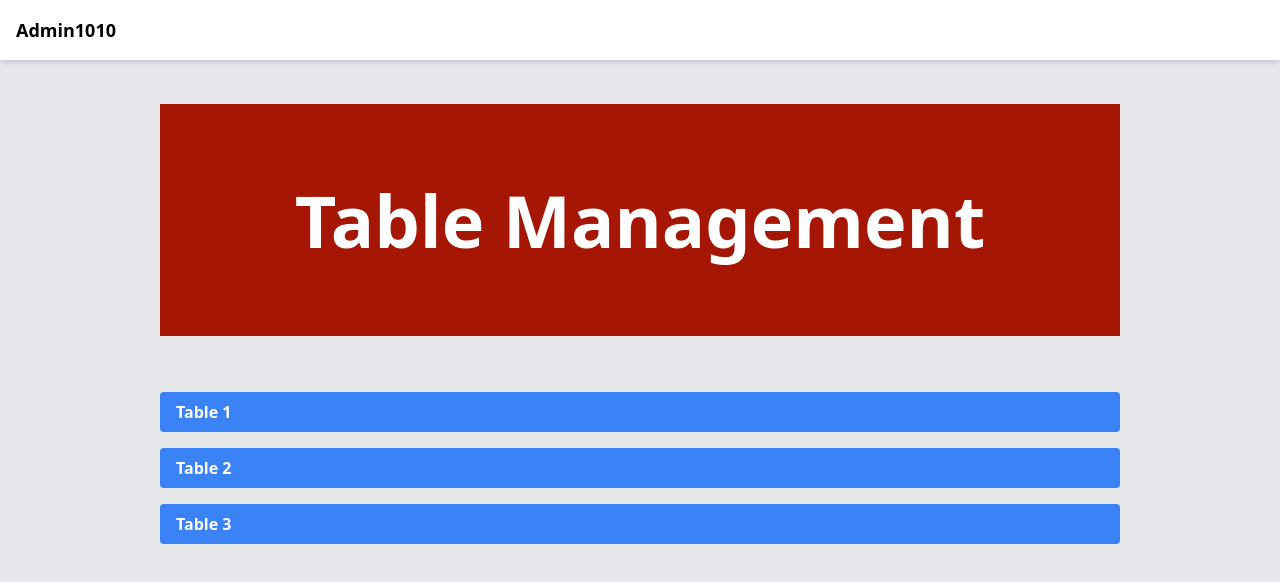
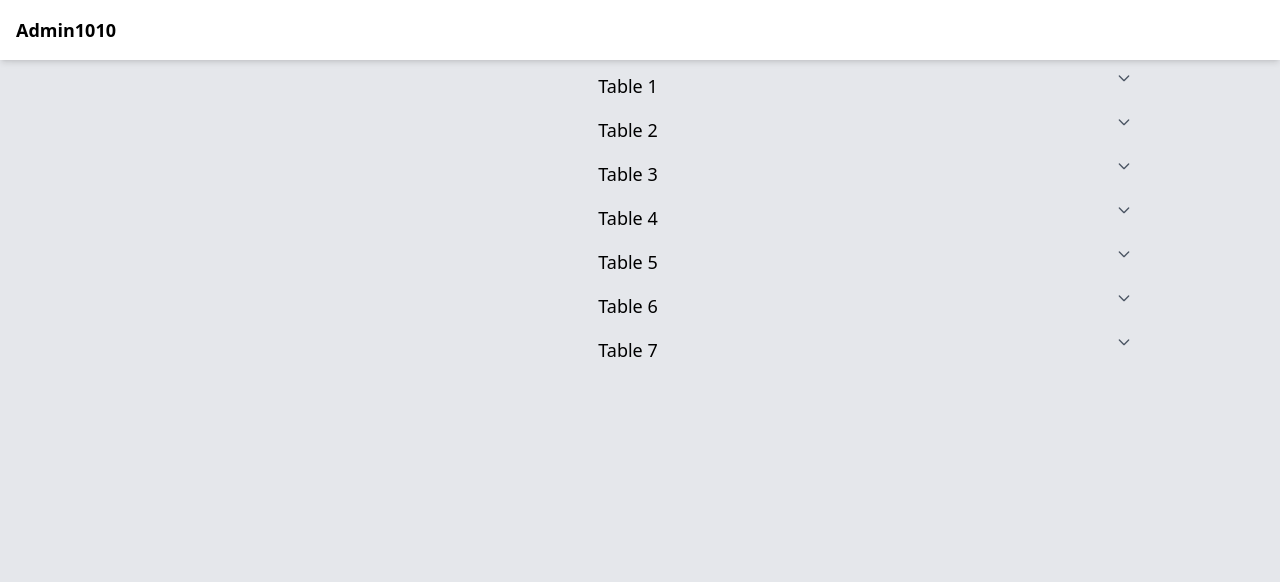
Before and after one commit to bestzige/PROJECT2-SEC-2-Mairuu, a Vue app: page /admin/table-manager in a window 1280 px wide. Shown: the top 582 px of the page. Built offline with nearby package versions, Linux system fonts and the light colour scheme; data requests are answered from the project's data file.

Commit message:
Update TableManagement

```diff
--- /dev/null
+++ b/src/components/manager/TableDetail.vue
@@ -0,0 +1,76 @@
+<template>
+    <div class="flex justify-center">
+      <div class="w-3/4 bg-gray-200 py-2 text-center text-lg">
+        Table {{ table.id }}
+      </div>
+
+      <div class="relative inline-block ml-2">
+
+        <button @click="toggleDropdown"
+                class="text-sm text-gray-600 hover:text-gray-400 focus:outline-none focus:text-gray-400">
+          <svg class="w-4 h-4 inline-block" fill="none" stroke="currentColor" viewBox="0 0 24 24"
+               xmlns="http://www.w3.org/2000/svg">
+            <path stroke-linecap="round" stroke-linejoin="round" stroke-width="2"
+                  d="M19 9l-7 7-7-7"></path>
+          </svg>
+        </button>
+
+
+        <div v-if="isDropdownOpen" class="absolute z-10 bg-white border border-gray-200 rounded-md shadow-lg max-w-screen-lg max-h-screen overflow-y-auto">
+          <div class="py-2 px-4">
+
+            <div class="text-gray-700 block mb-2 text-sm capitalize">ID: {{ table.id }}</div>
+            <div class="text-gray-700 block mb-2 text-sm capitalize">Name TH: {{ table.name.th }}</div>
+            <div class="text-gray-700 block mb-2 text-sm capitalize">Name ENG: {{ table.name.en }}</div>
+            <div class="text-gray-700 block mb-2 text-sm capitalize">Size: {{ table.defaultSize }}</div>
+            <div class="text-gray-700 block mb-2 text-sm capitalize">Status: {{ table.status }}</div>
+
+            <div class="flex justify-end mt-2">
+              <button @click="editItem" class="text-sm text-purple-600 hover:text-purple-400 mr-2">Edit</button>
+              <button @click="deleteItem" class="text-sm text-red-600 hover:text-red-400">Delete</button>
+            </div>
+          </div>
+        </div>
+      </div>
+    </div>
+  </template>
+
+  <script setup>
+  import { ref, defineProps, defineEmits } from 'vue'
+
+
+  const props = defineProps({
+    table: {
+      type: Object,
+      required: true
+    }
+  })
+
+
+  const isDropdownOpen = ref(false)
+
+
+  const toggleDropdown = () => {
+    isDropdownOpen.value = !isDropdownOpen.value
+  }
+
+
+  const emit = defineEmits(['edit', 'delete'])
+
+
+  const editItem = () => {
+    emit('edit', props.table)
+  }
+
+
+  const deleteItem = () => {
+    emit('delete', props.table.id)
+  }
+  </script>
+
+  <style scoped>
+
+  /* [aria-expanded="true"] .dropdown-content {
+    display: block;
+  } */
+  </style>
--- a/src/components/manager/TableManager.vue
+++ b/src/components/manager/TableManager.vue
@@ -1,130 +1,33 @@
-<script>
-export default {
-  data() {
-    return {
-      showData: {
-        1: false,
-        2: false,
-        3: false
-      }
-    }
-  },
-  methods: {
-    toggleDropdown(table) {
-      this.showData[table] = !this.showData[table]
-    }
-  }
-}
+<script setup>
+import TableDetail from './TableDetail.vue'
+import { ref, onMounted } from 'vue'
+import { getItems } from '../../utils/fetch'
+
+const tables = ref([])
+
+onMounted(async () => {
+  tables.value = await getItems(`${import.meta.env.VITE_API_ENDPOINT}/tables`)
+})
+
+// const editItemHandler = (table) => {
+//
+// }
+
+// const deleteItemHandler = (id) => {
+//
+// }
 </script>
 
 <template>
   <div>
-    <div class="flex justify-center">
-      <div class="bg-theme-500 text-white w-3/4 p-20 m-10 text-center">
-        <h1 class="text-7xl font-bold">Table Management</h1>
-      </div>
-    </div>
-
-    <!-- ข้อมูล 1-->
-    <div>
-      <div class="flex justify-center">
-        <button
-          @click="toggleDropdown(1)"
-          class="bg-blue-500 hover:bg-blue-700 text-white text-start font-bold py-2 px-4 rounded mt-4 w-3/4"
-        >
-          <span v-if="!showData[1]">Table 1</span>
-          <span v-else>Table 1 </span>
-        </button>
-      </div>
-
-      <!-- แสดงข้อมูล 1-->
-      <div v-if="showData[1]" class="flex justify-center mt-4">
-        <ul class="bg-white shadow rounded overflow-hidden w-3/4">
-          <li class="px-4 py-2 border-b border-gray-200">
-            ID : <input type="Table 1" placeholder="ID" />
-          </li>
-          <li class="px-4 py-2 border-b border-gray-200">
-            Name TH : <input type="Table 1" placeholder="ID" />
-          </li>
-          <li class="px-4 py-2 border-b border-gray-200">
-            Name ENG : <input type="Table 1" placeholder="ID" />
-          </li>
-          <li class="px-4 py-2 border-b border-gray-200">
-            Size : <input type="Table 1" placeholder="ID" />
-          </li>
-          <li class="px-4 py-2 border-b border-gray-200">
-            Status : <input type="Table 1" placeholder="ID" />
-          </li>
-        </ul>
-      </div>
-    </div>
-
-    <!-- ข้อมูล 2-->
-    <div>
-      <div class="flex justify-center">
-        <button
-          @click="toggleDropdown(2)"
-          class="bg-blue-500 hover:bg-blue-700 text-white text-start font-bold py-2 px-4 rounded mt-4 w-3/4"
-        >
-          <span v-if="!showData[2]">Table 2</span>
-          <span v-else>Table 2 </span>
-        </button>
-      </div>
-
-      <!-- แสดงข้อมูล 2-->
-      <div v-if="showData[2]" class="flex justify-center mt-4">
-        <ul class="bg-white shadow rounded overflow-hidden w-3/4">
-          <li class="px-4 py-2 border-b border-gray-200">
-            ID : <input type="Table 2" placeholder="ID" />
-          </li>
-          <li class="px-4 py-2 border-b border-gray-200">
-            Name TH : <input type="Table 2" placeholder="ID" />
-          </li>
-          <li class="px-4 py-2 border-b border-gray-200">
-            Name ENG : <input type="Table 2" placeholder="ID" />
-          </li>
-          <li class="px-4 py-2 border-b border-gray-200">
-            Size : <input type="Table 2" placeholder="ID" />
-          </li>
-          <li class="px-4 py-2 border-b border-gray-200">
-            Status : <input type="Table 2" placeholder="ID" />
-          </li>
-        </ul>
-      </div>
-    </div>
-
-    <!-- ข้อมูล 3-->
-    <div>
-      <div class="flex justify-center">
-        <button
-          @click="toggleDropdown(3)"
-          class="bg-blue-500 hover:bg-blue-700 text-white text-start font-bold py-2 px-4 rounded mt-4 w-3/4"
-        >
-          <span v-if="!showData[3]">Table 3</span>
-          <span v-else>Table 3 </span>
-        </button>
-      </div>
-
-      <!-- แสดงข้อมูล 3-->
-      <div v-if="showData[3]" class="flex justify-center mt-4">
-        <ul class="bg-white shadow rounded overflow-hidden w-3/4">
-          <li class="px-4 py-2 border-b border-gray-200">
-            ID : <input type="Table 3" placeholder="ID" />
-          </li>
-          <li class="px-4 py-2 border-b border-gray-200">
-            Name TH : <input type="Table 3" placeholder="ID" />
-          </li>
-          <li class="px-4 py-2 border-b border-gray-200">
-            Name ENG : <input type="Table 3" placeholder="ID" />
-          </li>
-          <li class="px-4 py-2 border-b border-gray-200">
-            Size : <input type="Table 3" placeholder="ID" />
-          </li>
-          <li class="px-4 py-2 border-b border-gray-200">
-            Status : <input type="Table 3" placeholder="ID" />
-          </li>
-        </ul>
-      </div>
+    <div v-for="(table, index) in tables" :key="index">
+      <TableDetail
+        :table="table"
+        @edit="() => editItemHandler(table)"
+        @delete="() => deleteItemHandler(table.id)"
+      />
     </div>
   </div>
 </template>
+
+<style scoped></style>
```
